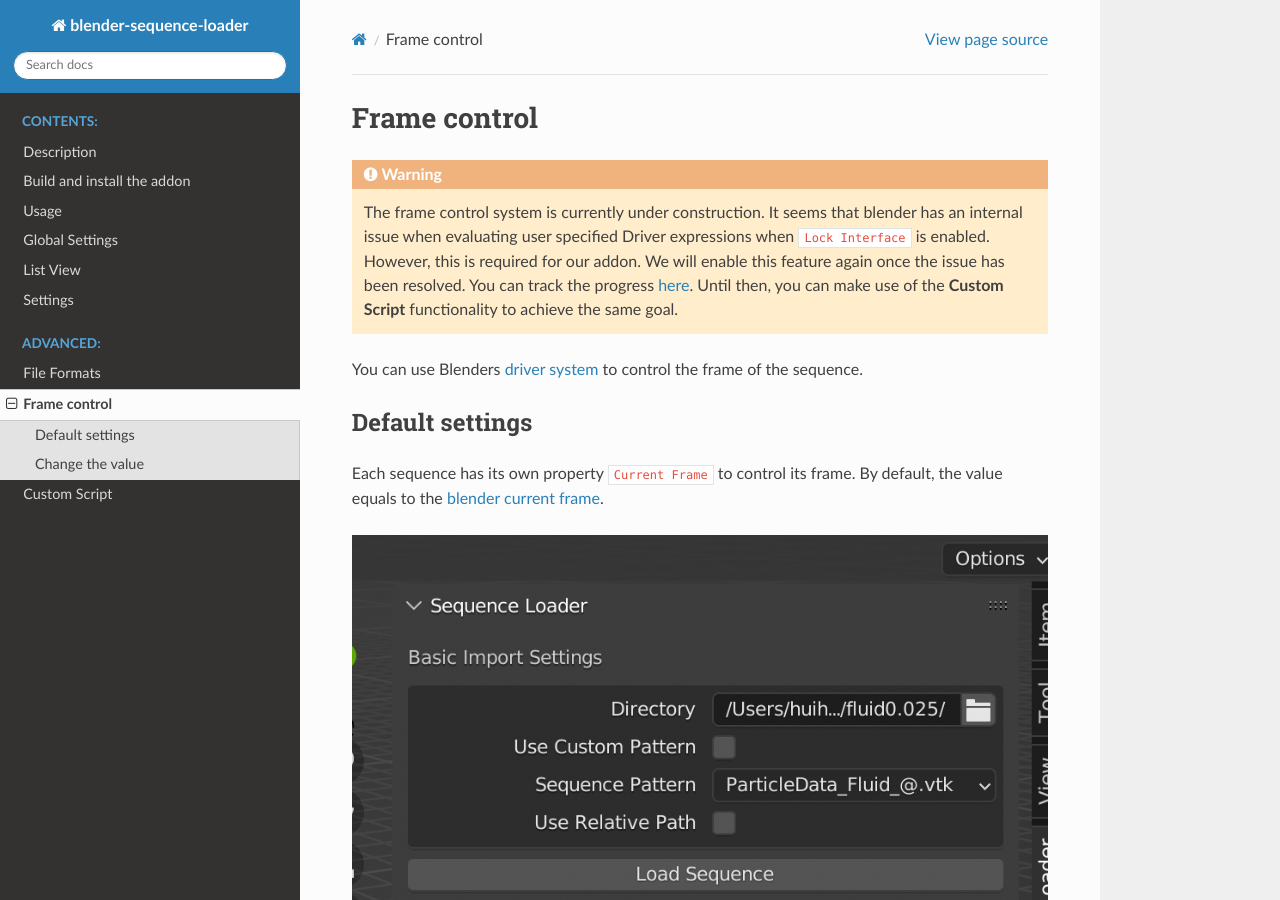
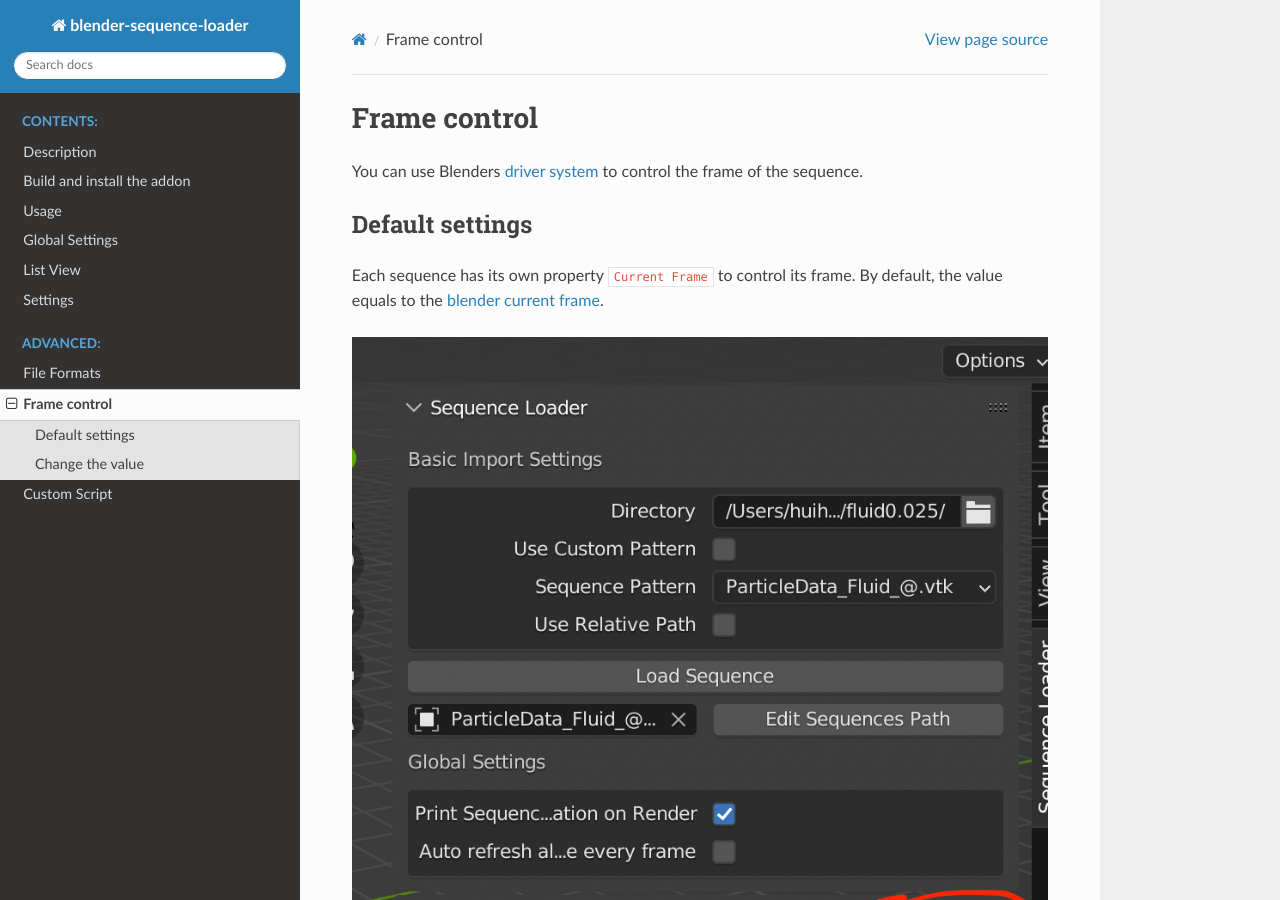
Before and after one commit to InteractiveComputerGraphics/blender-sequence-loader, a Sphinx documentation site: the page built from docs/frame.rst, in a window 1280 px wide and 900 px high. Built offline with Sphinx 7.4.7 and the Read the Docs theme 2.0.0, drawn with Linux system fonts in a browser that asks for light colours.

Commit message:
remove warning, because the driver system was fixed after all

```diff
--- a/docs/frame.rst
+++ b/docs/frame.rst
@@ -1,8 +1,5 @@
 Frame control
 =============
-
-.. warning::
-	The frame control system is currently under construction. It seems that blender has an internal issue when evaluating user specified Driver expressions when ``Lock Interface`` is enabled. However, this is required for our addon. We will enable this feature again once the issue has been resolved. You can track the progress `here <https://developer.blender.org/T102807>`_. Until then, you can make use of the **Custom Script** functionality to achieve the same goal.
 
 You can use Blenders `driver system <https://docs.blender.org/manual/en/latest/animation/drivers/index.html>`_ to control the frame of the sequence.
 
```
